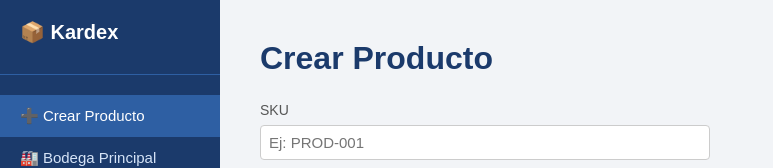
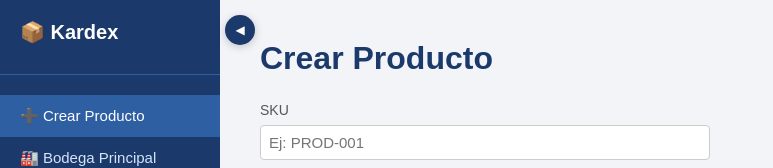
Before and after one commit to C4rlos-lang/kardex-app, a Vue app in the folder frontend/: page /lista#/productos in a window 1280 px wide. Shown: the top 168 px of the page, without its empty margins (0-773 px from the left). Built offline with nearby package versions, Linux system fonts and the light colour scheme.

Commit message:
agregar inventario por almacen

```diff
--- a/frontend/src/App.vue
+++ b/frontend/src/App.vue
@@ -1,7 +1,10 @@
 <template>
   <div class="layout">
-    <Sidebar />
-    <div class="main">
+    <Sidebar :visible="sidebarVisible" />
+    <div class="main" :class="{ expandido: !sidebarVisible }">
+      <button class="toggle-btn" @click="sidebarVisible = !sidebarVisible">
+        {{ sidebarVisible ? '◀' : '▶' }}
+      </button>
       <router-view />
     </div>
   </div>
@@ -11,20 +14,47 @@
 import Sidebar from './components/Sidebar.vue'
 
 export default {
-  components: { Sidebar }
+  components: { Sidebar },
+  data() {
+    return {
+      sidebarVisible: true
+    }
+  }
 }
 </script>
 
 <style>
 * { margin: 0; padding: 0; box-sizing: border-box; }
 body { font-family: Arial; background: #F2F4F7; }
-.layout {
-  display: flex;
-}
+.layout { display: flex; }
 .main {
   margin-left: 220px;
   padding: 40px;
   width: 100%;
   min-height: 100vh;
+  transition: margin-left 0.3s ease;
+  position: relative;
+}
+.main.expandido {
+  margin-left: 0;
+}
+.toggle-btn {
+  position: fixed;
+  top: 15px;
+  left: 225px;
+  z-index: 200;
+  background: #1B3A6B;
+  color: white;
+  border: none;
+  border-radius: 50%;
+  width: 30px;
+  height: 30px;
+  cursor: pointer;
+  font-size: 12px;
+  transition: left 0.3s ease;
+  box-shadow: 0 2px 8px rgba(0,0,0,0.2);
+}
+.main.expandido .toggle-btn {
+  left: 10px;
 }
 </style>
--- a/frontend/src/components/Sidebar.vue
+++ b/frontend/src/components/Sidebar.vue
@@ -1,5 +1,5 @@
 <template>
-  <div class="sidebar">
+  <div class="sidebar" :class="{ oculto: !visible }">
     <div class="logo">📦 Kardex</div>
     <nav>
       <router-link to="/productos">➕ Crear Producto</router-link>
@@ -10,6 +10,17 @@
   </div>
 </template>
 
+<script>
+export default {
+  props: {
+    visible: {
+      type: Boolean,
+      default: true
+    }
+  }
+}
+</script>
+
 <style scoped>
 .sidebar {
   width: 220px;
@@ -19,6 +30,11 @@
   position: fixed;
   left: 0;
   top: 0;
+  transition: transform 0.3s ease;
+  z-index: 150;
+}
+.sidebar.oculto {
+  transform: translateX(-220px);
 }
 .logo {
   color: white;
@@ -27,9 +43,7 @@
   padding: 0 20px 30px;
   border-bottom: 1px solid #2E5FA3;
 }
-nav {
-  margin-top: 20px;
-}
+nav { margin-top: 20px; }
 nav a {
   display: block;
   color: #D6E4F7;
```
